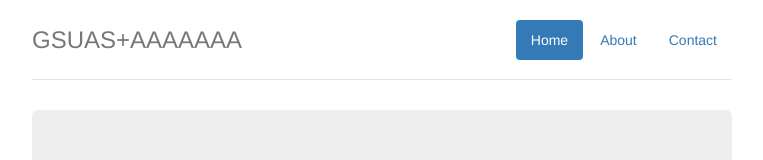
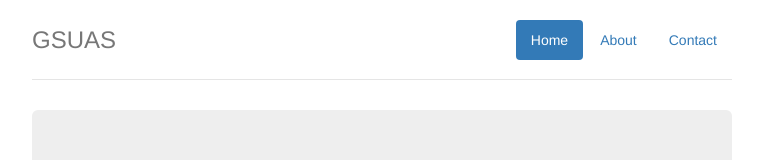
Before and after one commit to GangRock/GSUAS, a website: page app/index.html in a window 1280 px wide. Shown: the top 160 px of the page, without its empty margins (258-1021 px from the left). Drawn offline with nearby package versions, Linux system fonts and the light colour scheme; files that its build step writes are made by us from their sources.

Commit message:
原始值

```diff
--- a/app/index.html
+++ b/app/index.html
@@ -29,7 +29,7 @@
           <li><a href="#">About</a></li>
           <li><a href="#">Contact</a></li>
         </ul>
-        <h3 class="text-muted">GSUAS+AAAAAAA</h3>
+        <h3 class="text-muted">GSUAS</h3>
       </div>
 
       <div class="jumbotron">
```
